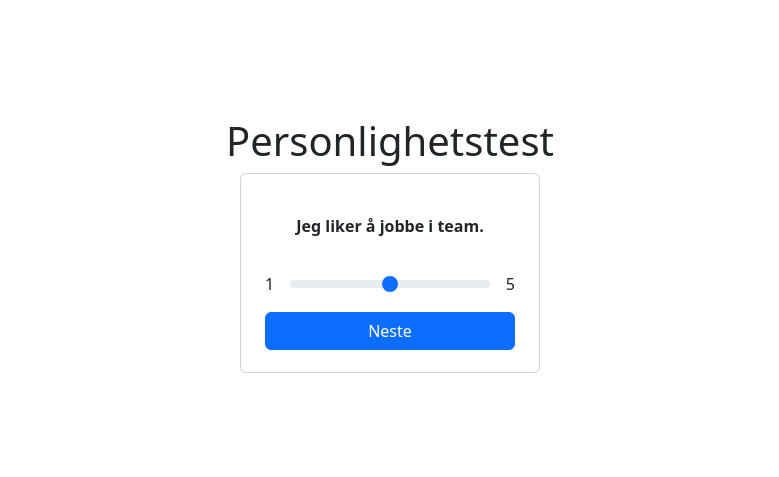
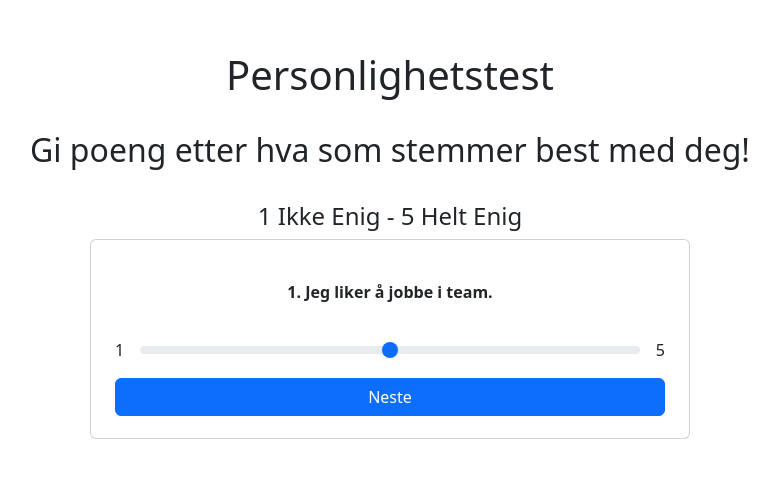
Before and after one commit to Kimser91/morroTest, a Vue app in the folder personlighetstest/: page / in a window 1280 px wide. Shown: the part 155-632 px from the top of the page, without its empty margins (250-1029 px from the left). Built offline with nearby package versions, Linux system fonts and the light colour scheme.

Commit message:
Update app.vue
fikset cardjumping og lagt til litt tekst

```diff
--- a/personlighetstest/src/app.vue
+++ b/personlighetstest/src/app.vue
@@ -1,9 +1,11 @@
 <template>
   <div class="container d-flex flex-column justify-content-center align-items-center vh-100">
-    <h1 class="text-center">Personlighetstest</h1>
+    <h1 class="text-center">Personlighetstest</h1><br/>
+    <h2 class="text-center">Gi poeng etter hva som stemmer best med deg!</h2><br/>
+    <h4 class="text-center"> 1 Ikke Enig - 5 Helt Enig</h4>
     <div v-if="!result">
       <div v-if="questions.length > 0" class="card p-4 text-center fixed-card">
-        <p class="question-text"><strong>{{ questions[currentQuestionIndex].text }}</strong></p>
+        <p class="question-text"><strong>{{ currentQuestionIndex +1 }}. {{ questions[currentQuestionIndex].text }}</strong></p>
         <div class="d-flex justify-content-center">
           <span>1</span>
           <input type="range" min="1" max="5" step="1" class="form-range mx-3" v-model="userAnswers[currentQuestionIndex]">
@@ -109,9 +111,8 @@ const resetQuiz = () => {
 }
 
 .fixed-card {
-  width: 50%;
-  min-width: 300px;
-  height: 200px; /* Fast høyde for å hindre hopping */
+  width: 600px;
+  height: 200px;
   display: flex;
   flex-direction: column;
   justify-content: center;
```
